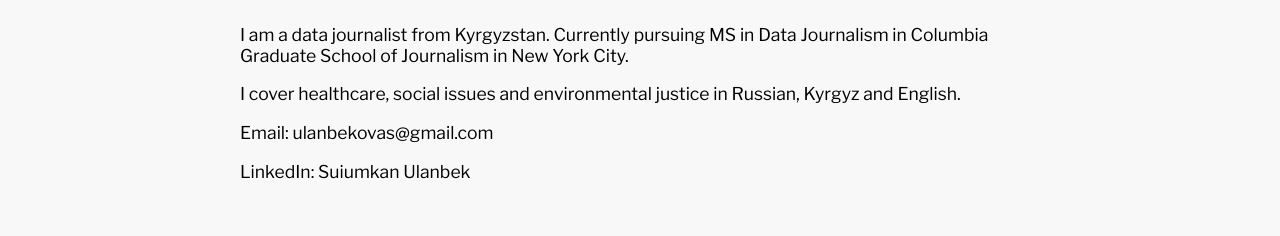
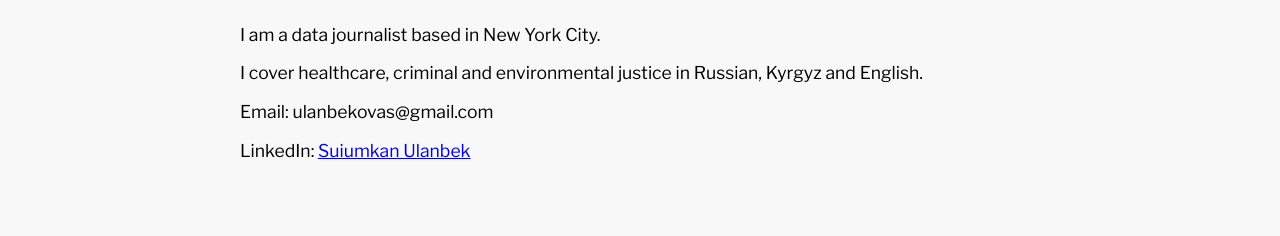
Before and after one commit to suiumkanulanbek/suiumkanulanbek1, a plain HTML site: page index.html in a window 1280 px wide. Shown: the part 412-648 px from the top of the page. Drawn offline with nearby package versions, Linux system fonts and the light colour scheme.

Commit message:
Update index.html

```diff
--- a/index.html
+++ b/index.html
@@ -121,7 +121,7 @@
         <div>
             <a href="#published">Published Works</a>
             <a href="#projects">Course Projects</a>
-            <a href="https://drive.google.com/file/d/13q4mzd7adIWNBGxxNgbwjgdFN17dBsRV/view" target="_blank">Resume</a>
+            <a href="https://drive.google.com/drive/u/0/folders/1Cd3cDPKnkr3X2SIj76DbSSIR4TC8OG3e" target="_blank">Resume</a>
         </div>
     </header>
 
@@ -130,10 +130,10 @@
             <div class="hero">
                 <img class="profile-photo" src="photo_2025-02-08 22.54.56.jpeg" alt="Suiumkan's Photo">
                 <h1 class="title">Hi, I'm Suiumkan✨</h1>
-                <p class="about-me-text">I am a data journalist from Kyrgyzstan. Currently pursuing MS in Data Journalism in Columbia Graduate School of Journalism in New York City.</p>
-                <p class="about-me-text">I cover healthcare, social issues and environmental justice in Russian, Kyrgyz and English.</p>
+                <p class="about-me-text">I am a data journalist based in New York City.</p>
+                <p class="about-me-text">I cover healthcare, criminal and environmental justice in Russian, Kyrgyz and English.</p>
                 <p class="about-me-text">Email: ulanbekovas@gmail.com</p>
-                <p class="about-me-text">LinkedIn: Suiumkan Ulanbek</p>
+                <p class="about-me-text">LinkedIn: <a href="https://www.linkedin.com/in/suiumkan-ulanbek-381700170/">Suiumkan Ulanbek</a></p>
             </div>
         </section>
 
@@ -280,7 +280,7 @@
                 <img src="taser.jpg" alt="taser">
             </div>
             <div class="project-info">
-                <a href="https://suiumkanulanbek.github.io/hospital_taser_use/" target="_blank" class="card-title">Some US Hospitals Have Repeatedly Been Using Tasers on Mental Health Patients</a>
+                <a href="https://suiumkanulanbek.github.io/hospital_taser_use/" target="_blank" class="card-title">Rising Use of Tasers in U.S. Hospitals Raises Concerns</a>
                 <p class="card-description">Course Project for Investigating Healthcare class</p>
             </div>
         </div>
```
